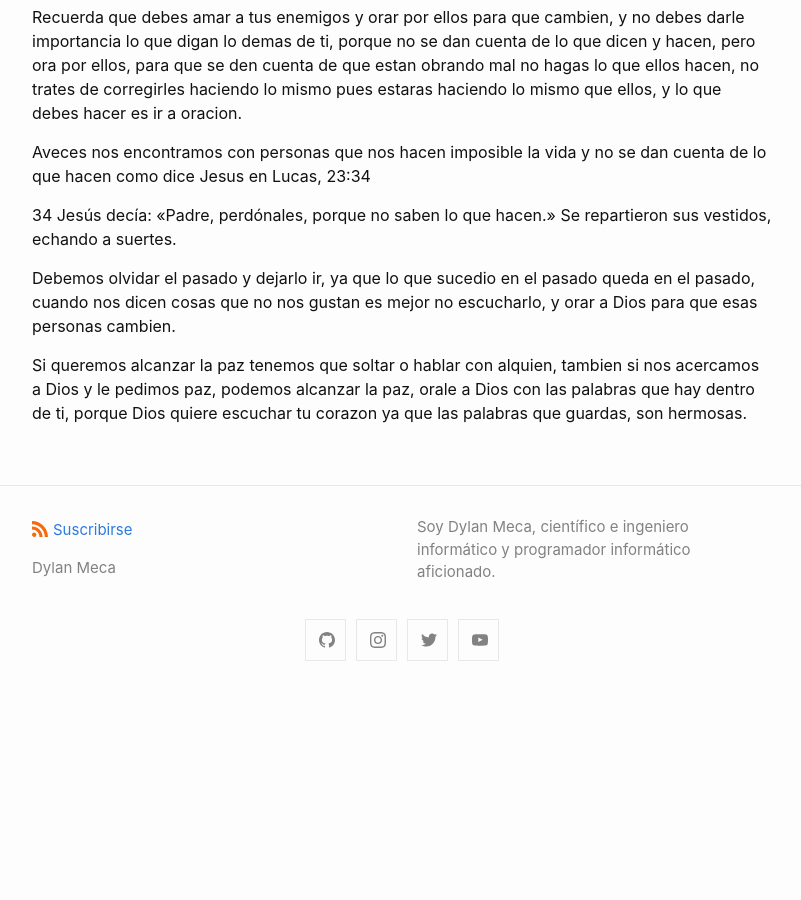
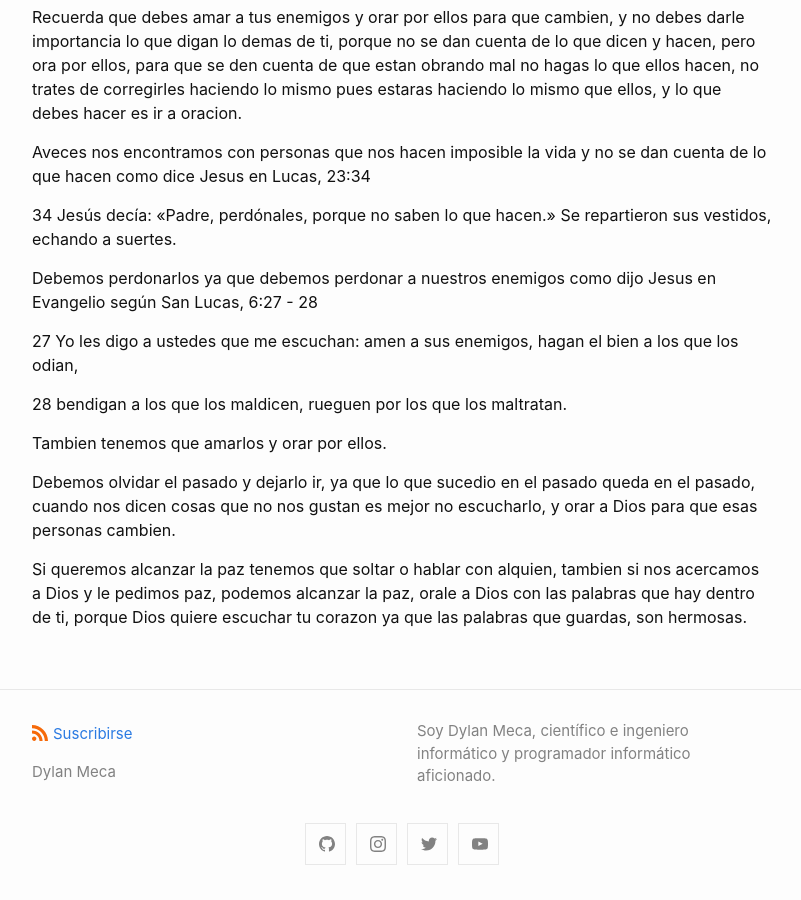
Before and after one commit to dylanmeca/dylanmeca.github.io, a Jekyll site: the page built from _posts/2021-06-15-como-tener-paz.md, in a window 1280 px wide and 900 px high, scrolled down 1995 px. Shown: the whole window, without its empty margins (238-1039 px from the left). Built offline with Jekyll 4.4.1, drawn with Linux system fonts in a browser that asks for light colours; a script that is not in the unit is left out; comment, search, counter and statistics services are not loaded; before the commit the page ends 2691 px from its top, so only the background shows below that.

Commit message:
Update 2021-06-15-como-tener-paz.md

```diff
--- a/_posts/2021-06-15-como-tener-paz.md
+++ b/_posts/2021-06-15-como-tener-paz.md
@@ -84,6 +84,14 @@ Aveces nos encontramos con personas que nos hacen imposible la vida y no se dan
 
 34 Jesús decía: «Padre, perdónales, porque no saben lo que hacen.» Se repartieron sus vestidos, echando a suertes.
 
+Debemos perdonarlos ya que debemos perdonar a nuestros enemigos como dijo Jesus en Evangelio según San Lucas, 6:27 - 28
+
+27 Yo les digo a ustedes que me escuchan: amen a sus enemigos, hagan el bien a los que los odian,
+
+28 bendigan a los que los maldicen, rueguen por los que los maltratan.
+
+Tambien tenemos que amarlos y orar por ellos.
+
 Debemos olvidar el pasado y dejarlo ir, ya que lo que sucedio en el pasado queda en el pasado, cuando nos dicen cosas que no nos gustan es mejor no escucharlo,  y orar a Dios para que esas personas cambien.
 
 Si queremos alcanzar la paz tenemos que soltar o hablar con alquien, tambien si nos acercamos a Dios y le pedimos paz, podemos alcanzar la paz, orale a Dios con las palabras que hay dentro de ti, porque Dios quiere escuchar tu corazon ya que las palabras que guardas, son hermosas.
```
